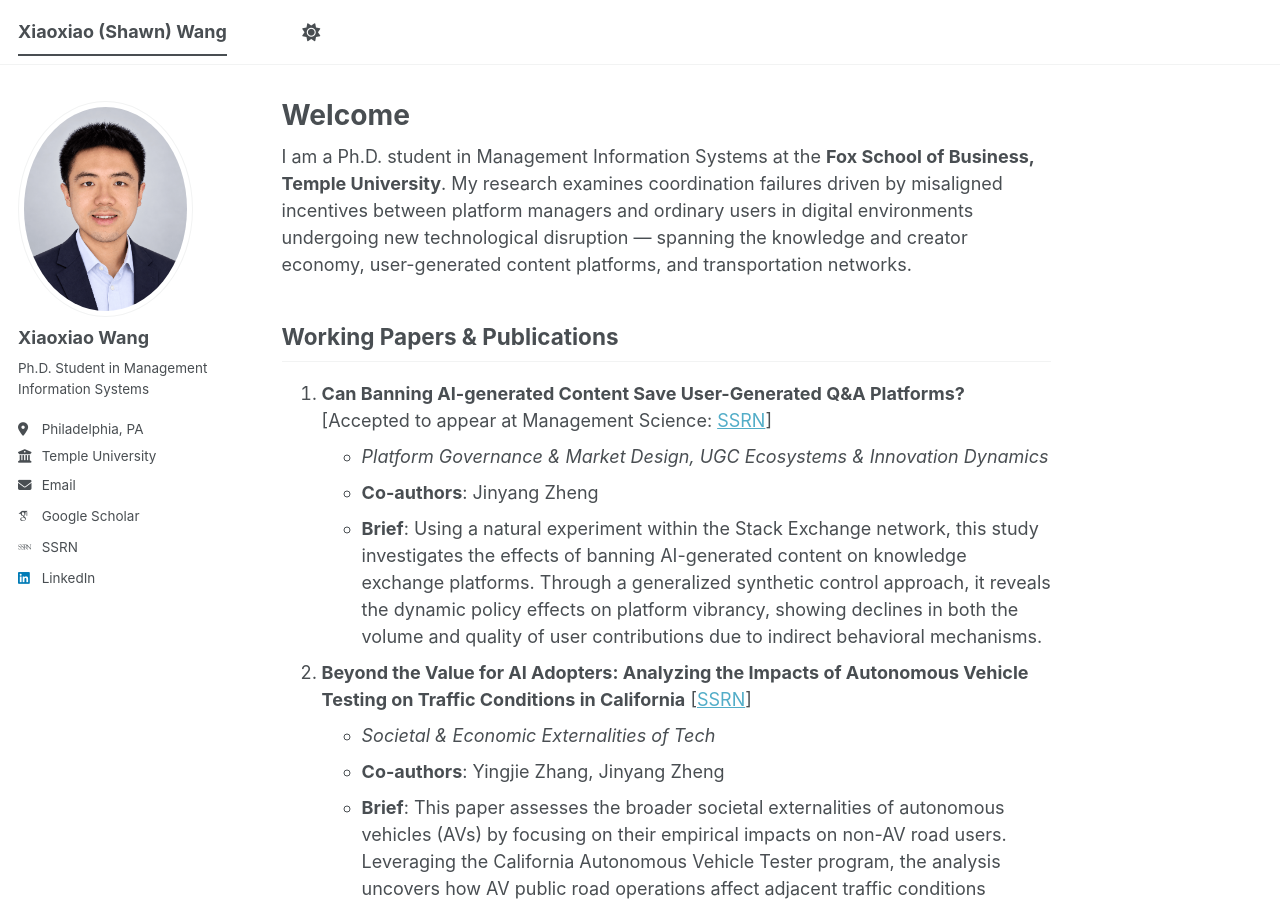
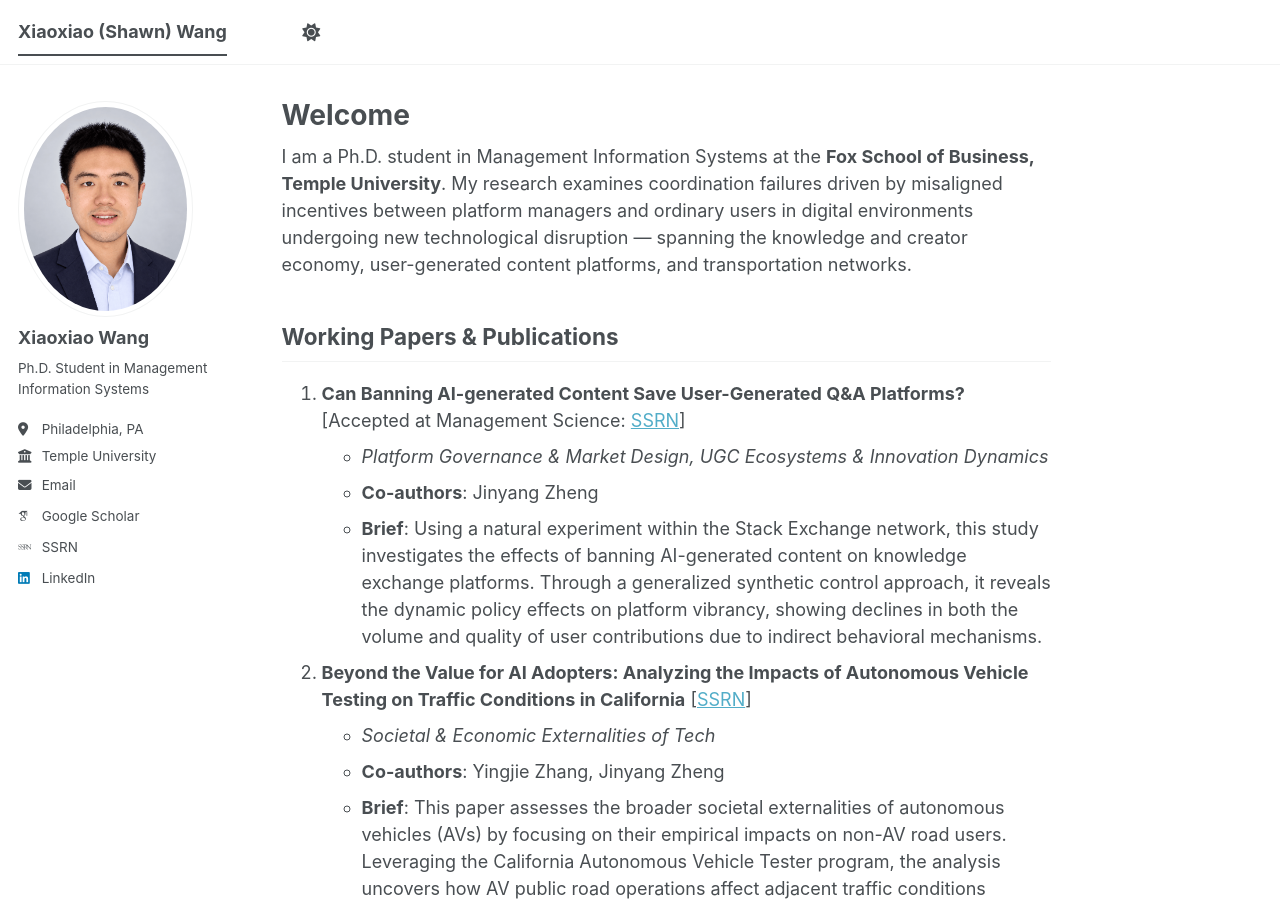
Before and after one commit to xiaoxiaowang-oss/xiaoxiaowang-oss.github.io, a Jekyll site: the page built from _pages/about.md, in a window 1280 px wide and 900 px high. Built offline with Jekyll 4.4.1, drawn with Linux system fonts in a browser that asks for light colours; some web fonts are replaced; a script bundle is joined from its source files by our own code; library files that are not in the unit come from our copies.

Commit message:
Update about.md

```diff
--- a/_pages/about.md
+++ b/_pages/about.md
@@ -11,7 +11,7 @@ I am a Ph.D. student in Management Information Systems at the **Fox School of Bu
 
 ## Working Papers & Publications
 
-1. **Can Banning AI-generated Content Save User-Generated Q&A Platforms?** \[Accepted to appear at Management Science: [SSRN](https://papers.ssrn.com/sol3/papers.cfm?abstract_id=4750326)\]
+1. **Can Banning AI-generated Content Save User-Generated Q&A Platforms?** \[Accepted at Management Science: [SSRN](https://papers.ssrn.com/sol3/papers.cfm?abstract_id=4750326)\]
   * *Platform Governance & Market Design, UGC Ecosystems & Innovation Dynamics*
   * **Co-authors**: Jinyang Zheng
   * **Brief**: Using a natural experiment within the Stack Exchange network, this study investigates the effects of banning AI-generated content on knowledge exchange platforms. Through a generalized synthetic control approach, it reveals the dynamic policy effects on platform vibrancy, showing declines in both the volume and quality of user contributions due to indirect behavioral mechanisms.
```
